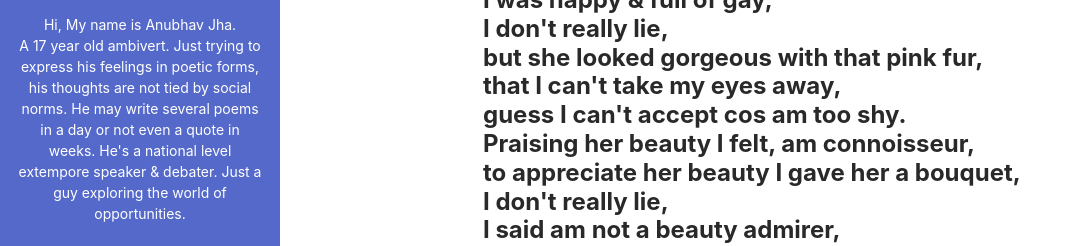
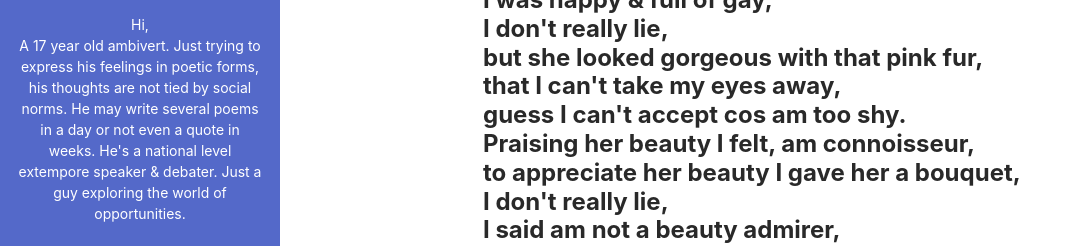
Before and after one commit to cyrobotcoder/yourbrownbard.github.io, a plain HTML site: page 23.html in a window 1280 px wide. Shown: the part 247-493 px from the top of the page, without its empty margins (0-1066 px from the left). Drawn offline with Linux system fonts and the light colour scheme.

Commit message:
Update 23.html

```diff
--- a/23.html
+++ b/23.html
@@ -35,7 +35,7 @@
 				<div class="profile-section pt-3 pt-lg-0">
 				    <img class="profile-image mb-3 rounded-circle mx-auto" src="assets/images/profile.jpeg" alt="image" >
 
-					<div class="bio mb-3">Hi, My name is Anubhav Jha. <br>A 17 year old ambivert.
+					<div class="bio mb-3">Hi, <br>A 17 year old ambivert.
 						Just trying to express his feelings in poetic forms, his thoughts are not tied by social norms.
 						He may write several poems in a day or not even a quote in weeks.
 						He's a national level extempore speaker & debater.
```
